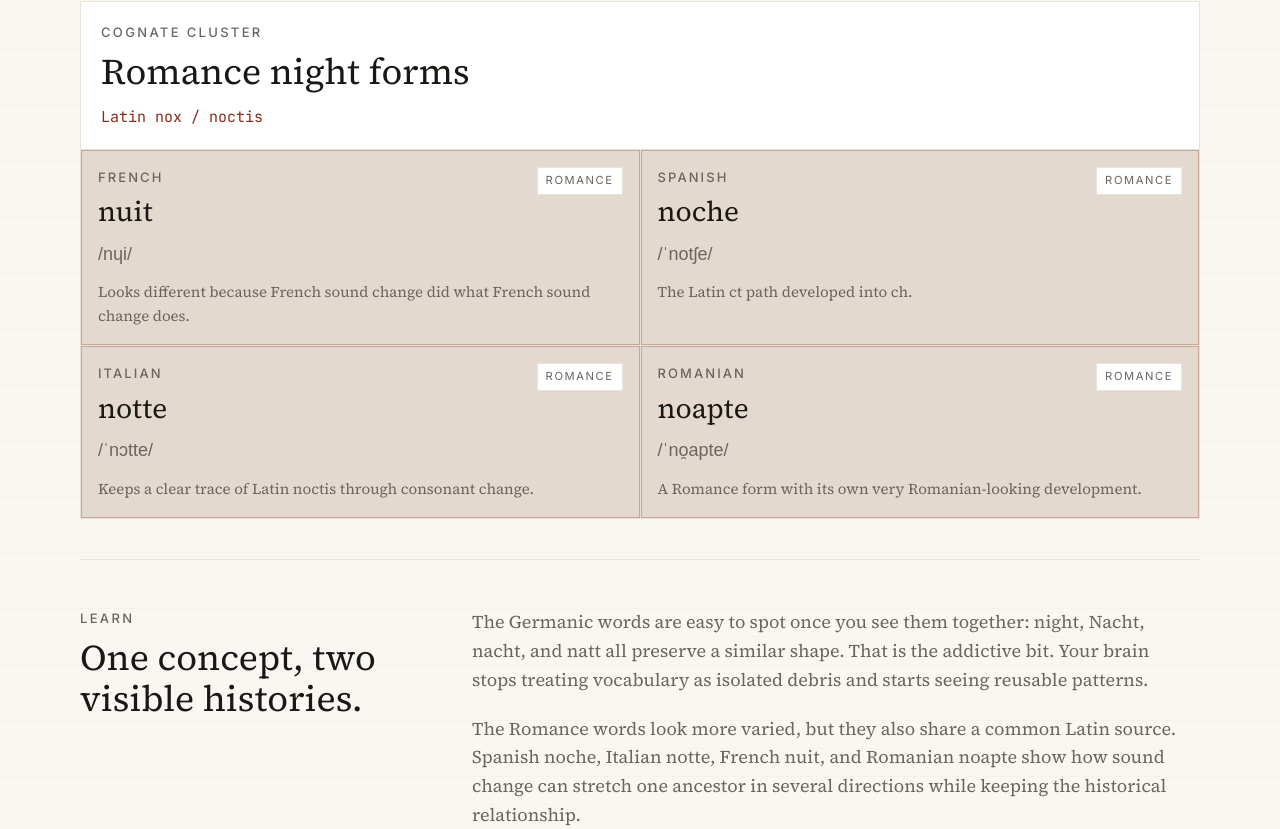
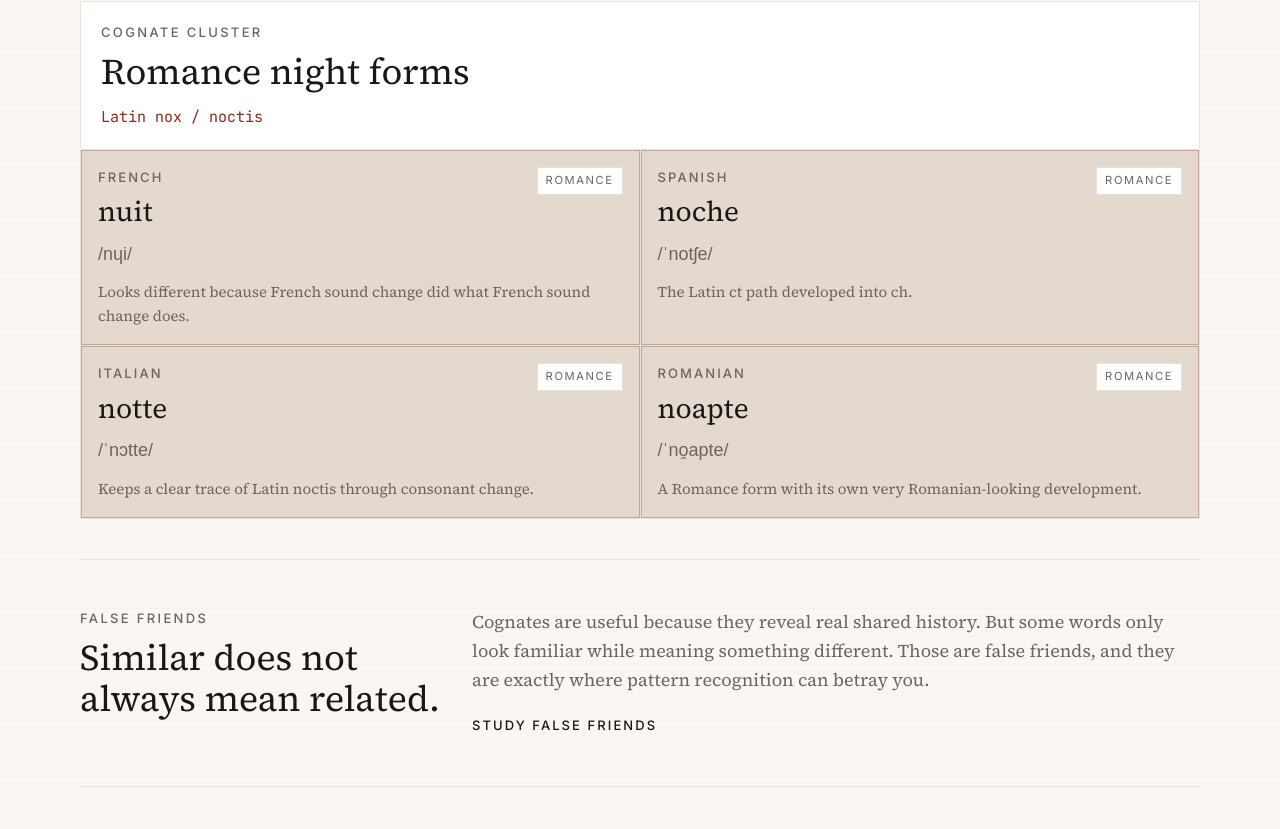
Before and after one commit to danielbrydenjohnson/cognate, a Next.js app: page /concept/night in a window 1280 px wide. Shown: the part 1968-2797 px from the top of the page. Built offline with nearby package versions, Linux system fonts and the light colour scheme; a web font is replaced by a local one.

Commit message:
Fix concept type imports

```diff
--- a/components/concept/ConceptPage.tsx
+++ b/components/concept/ConceptPage.tsx
@@ -25,6 +25,10 @@ export function ConceptPage({ concept }: { concept: CognateConcept }) {
 
             <Link href="/bridge" className="hover:text-accent">
               Bridge
+            </Link>
+
+            <Link href="/false-friends" className="hover:text-accent">
+              False friends
             </Link>
 
             <Link href="/design-system" className="hover:text-accent">
@@ -62,6 +66,34 @@ export function ConceptPage({ concept }: { concept: CognateConcept }) {
         <section className="grid gap-8 border-y border-rule py-12 lg:grid-cols-[360px_1fr]">
           <div>
             <p className="font-sans text-13 font-medium uppercase tracking-[0.18em] text-ink-muted">
+              False friends
+            </p>
+
+            <h2 className="mt-2 font-serif text-36 leading-tight text-ink">
+              Similar does not always mean related.
+            </h2>
+          </div>
+
+          <div className="max-w-[720px]">
+            <p className="text-18 leading-body text-ink-muted">
+              Cognates are useful because they reveal real shared history. But
+              some words only look familiar while meaning something different.
+              Those are false friends, and they are exactly where pattern
+              recognition can betray you.
+            </p>
+
+            <Link
+              href="/false-friends"
+              className="mt-5 inline-block font-sans text-13 font-medium uppercase tracking-[0.16em] text-accent hover:text-ink"
+            >
+              Study false friends
+            </Link>
+          </div>
+        </section>
+
+        <section className="grid gap-8 border-b border-rule py-12 lg:grid-cols-[360px_1fr]">
+          <div>
+            <p className="font-sans text-13 font-medium uppercase tracking-[0.18em] text-ink-muted">
               {concept.learn.eyebrow}
             </p>
 
```
Also changed, not shown: components/concept/ConceptHero.tsx (line endings or trailing spaces).
